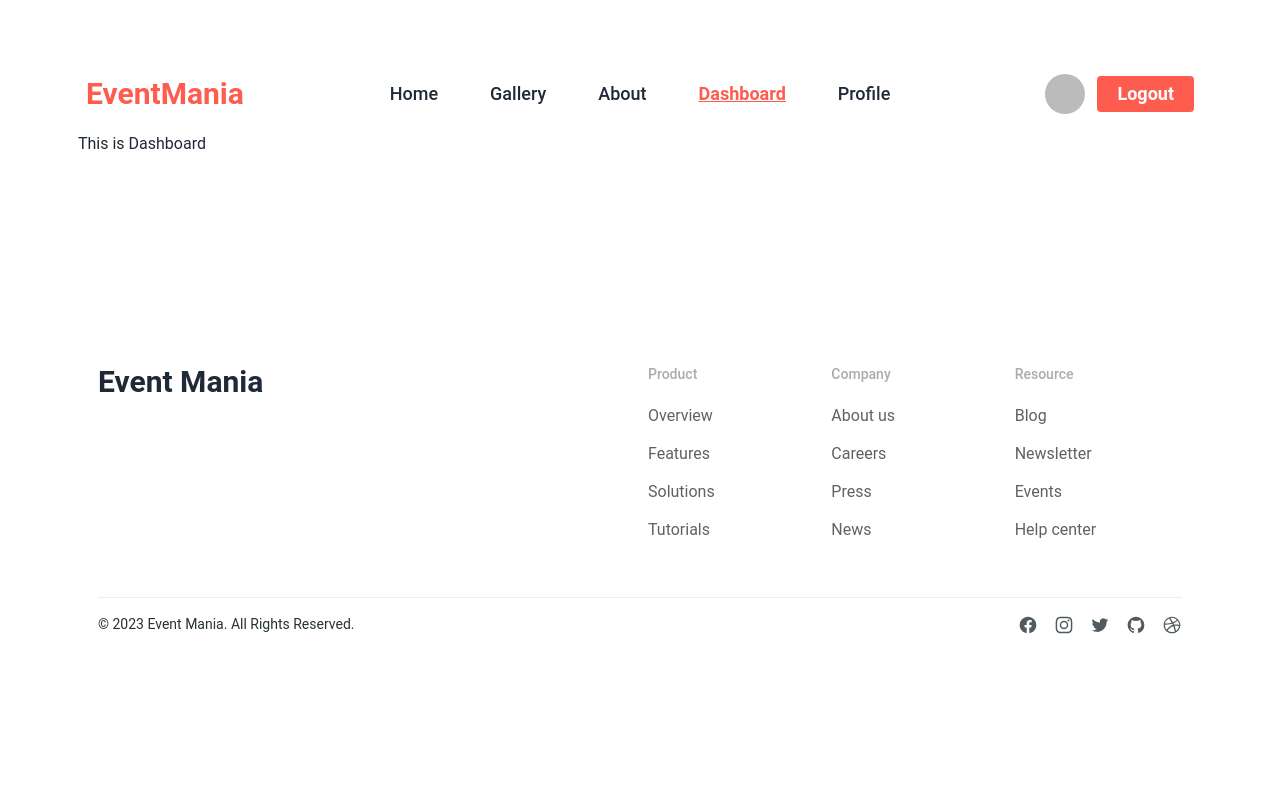
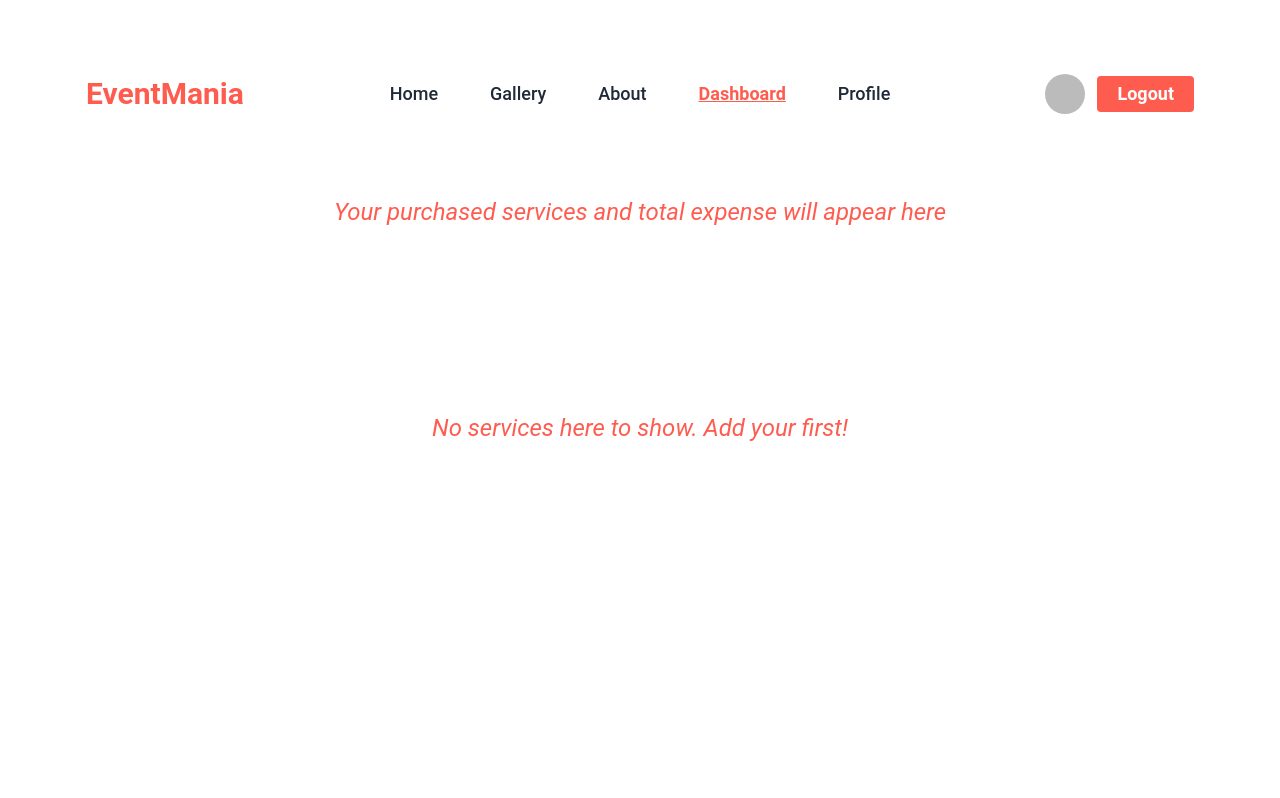
Before and after one commit to ashik-08/a9-social-event-management, a React (Vite) app: page /dashboard in a window 1280 px wide. Shown: the top 798 px of the page. Built offline with nearby package versions, Linux system fonts and the light colour scheme; no server answers; sample sign-in values are in the browser's storage.

Commit message:
feat: added dashboard page

```diff
--- a/src/pages/Dashboard/Dashboard.jsx
+++ b/src/pages/Dashboard/Dashboard.jsx
@@ -5,7 +5,10 @@ const Dashboard = () => {
     return (
         <section>
             <Navbar></Navbar>
-            <h2>This is Dashboard</h2>
+            <div className="text-special italic text-center text-lg md:text-2xl mt-6 md:mt-16 space-y-10">
+                <h2>Your purchased services and total expense will appear here</h2>
+                <h1 className="flex justify-center items-center h-[40vh]">No services here to show. Add your first!</h1>
+            </div>
             <Footer></Footer>
         </section>
     );
--- a/src/providers/AuthProvider.jsx
+++ b/src/providers/AuthProvider.jsx
@@ -45,7 +45,7 @@ const AuthProvider = ({ children }) => {
   // observe auth state change
   useEffect(() => {
     const unSubscribe = onAuthStateChanged(auth, (currentUser) => {
-      console.log("Current value of the current user", currentUser);
+      // console.log("Current value of the current user", currentUser);
       setUser(currentUser);
       setLoading(false);
     });
```
